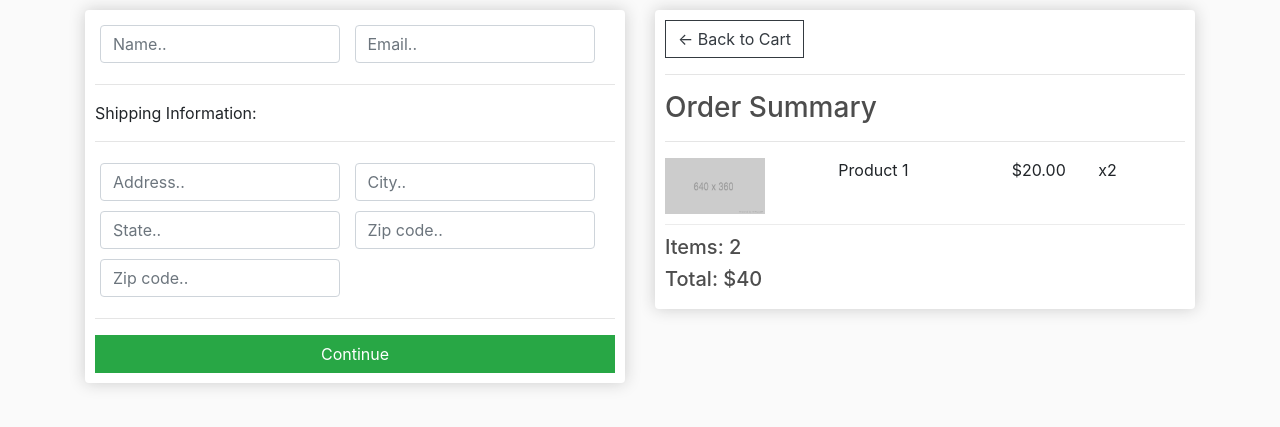
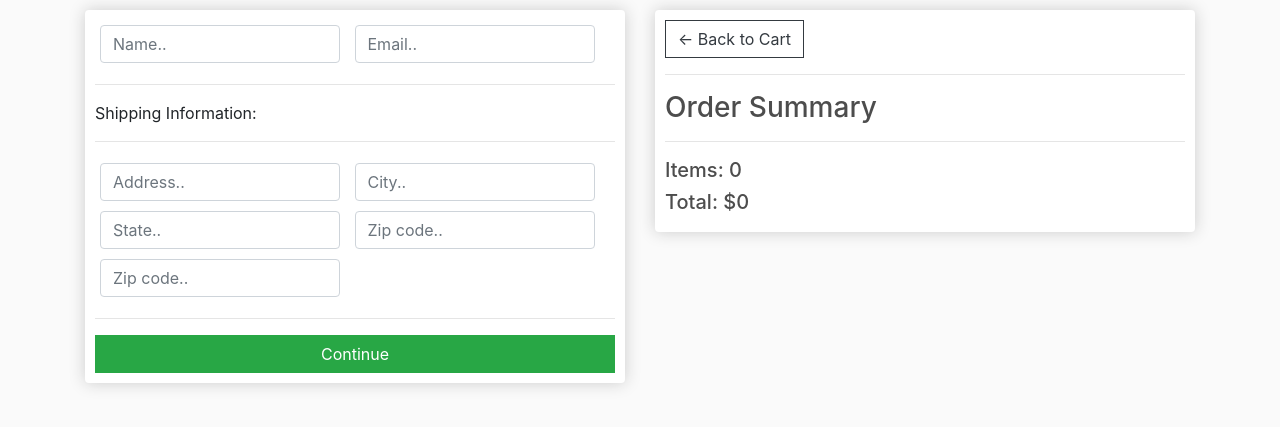
Before and after one commit to s-kumar72/elite102-django-ecommerce, a Django app: page /checkout/ in a window 1280 px wide. Shown: the part 57-484 px from the top of the page. Run offline with Django 3.2, Linux system fonts and the light colour scheme; some libraries are stand-ins or nearby versions.

Commit message:
implement order summary

```diff
--- a/mysite/polls/templates/polls/checkout.html
+++ b/mysite/polls/templates/polls/checkout.html
@@ -54,14 +54,17 @@
             <hr>
             <h3>Order Summary</h3>
             <hr>
+
+            {% for item in items %}
             <div class="cart-row">
-                <div style="flex:2"><img class="row-image" src="{% static 'images/placeholder.png' %}"></div>
-                <div style="flex:2"><p>Product 1</p></div>
-                <div style="flex:1"><p>$20.00</p></div>
-                <div style="flex:1"><p>x2</p></div>
+                <div style="flex:2"><img class="row-image" src="{{item.product.imageURL}}"></div>
+                <div style="flex:2"><p>{{item.product.name}}</p></div>
+                <div style="flex:1"><p>${{item.product.price}}</p></div>
+                <div style="flex:1"><p>{{item.quantity}}</p></div>
             </div>
-            <h5>Items:    2</h5>
-            <h5>Total:    $40</h5>
+            {% endfor %}
+            <h5>Items:    {{order.get_cart_items}}</h5>
+            <h5>Total:    ${{order.get_cart_total}}</h5>
 
         </div>
     </div>
--- a/mysite/polls/views.py
+++ b/mysite/polls/views.py
@@ -19,5 +19,12 @@ def cart(request):
     return render(request, 'polls/cart.html', context)
 
 def checkout(request):
-    context = {}
+    if request.user.is_authenticated:
+        customer = request.user.customer
+        order, created = Order.objects.get_or_create(customer=customer, complete=False)
+        items = order.orderitem_set.all()
+    else:
+        items = []
+        order = {'get_cart_total':0, 'get_cart_items': 0}
+    context = {'items':items, 'order':order}
     return render(request, 'polls/checkout.html', context)
```
